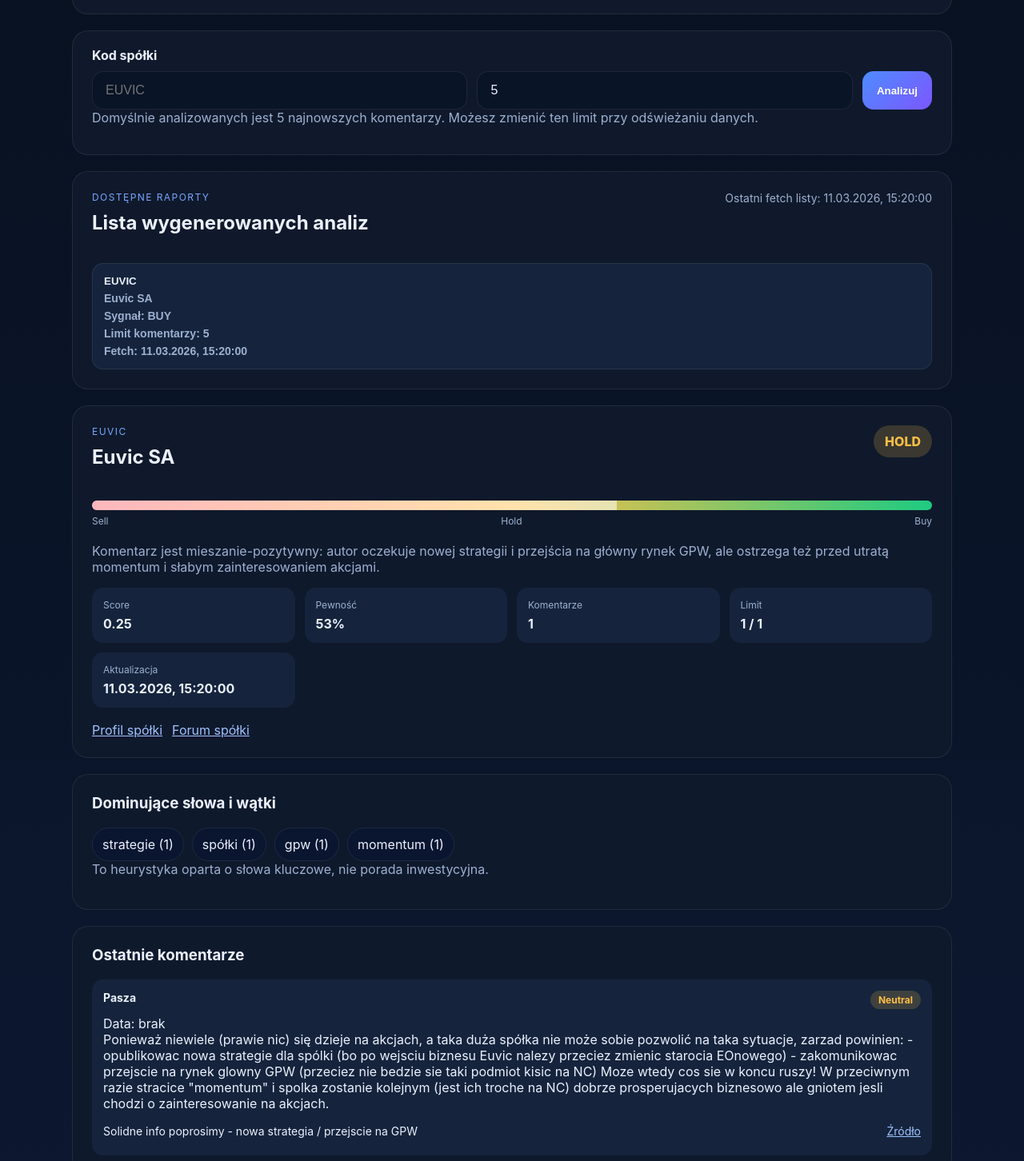
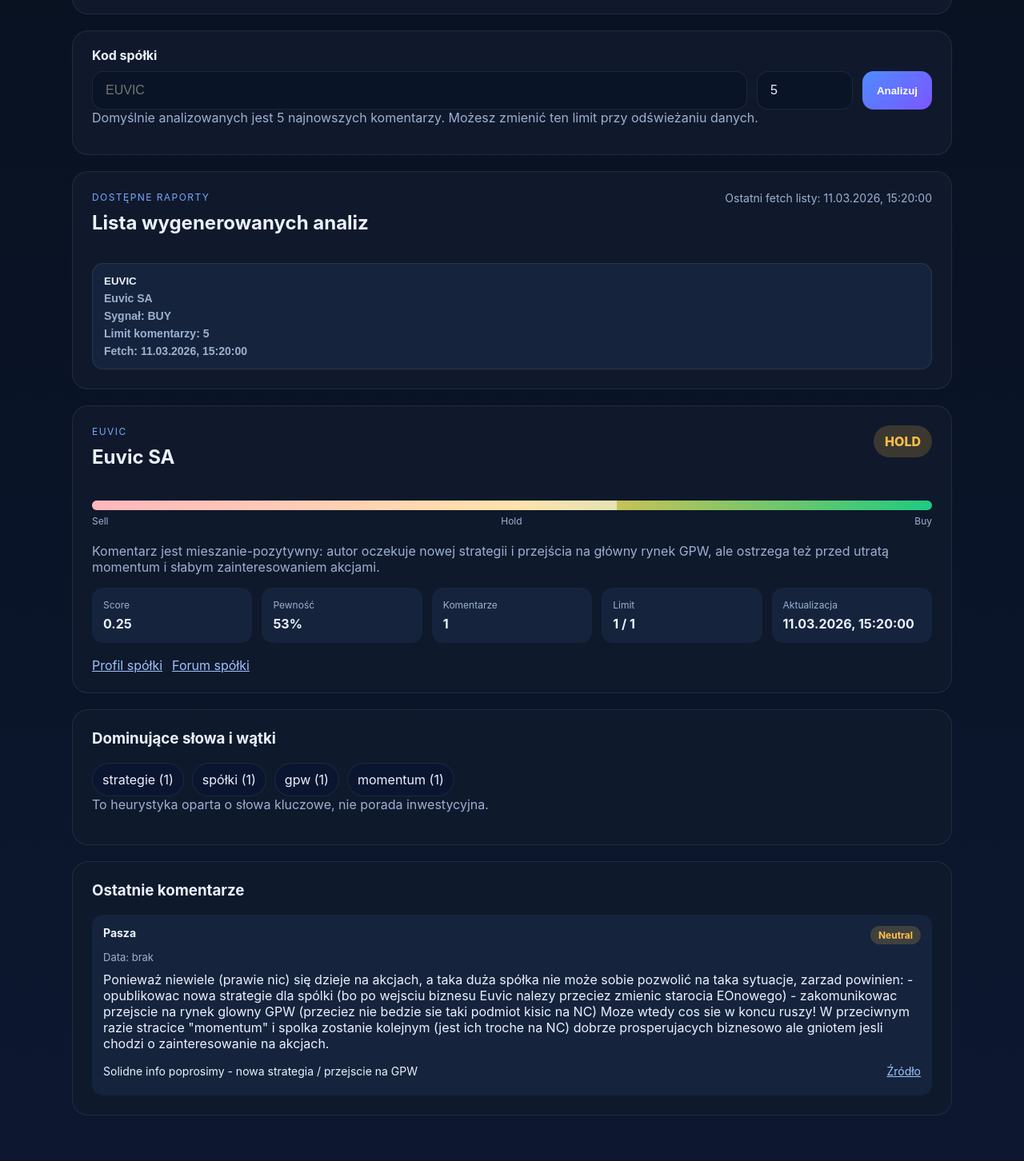
Before and after one commit to 110kc3/bankier-street-bets, a website: page index.html in a window 1280 px wide. Shown: the part 209-1661 px from the top of the page at 80% size. Drawn offline with Linux system fonts and the light colour scheme.

Commit message:
style: improve comment limit input and metadata layout

```diff
--- a/styles.css
+++ b/styles.css
@@ -40,6 +40,8 @@ input {
   flex: 1; background: #091426; color: var(--text); border: 1px solid var(--border);
   border-radius: 14px; padding: 14px 16px; font-size: 16px; text-transform: uppercase;
 }
+#comment-limit-input { flex: 0 0 120px; }
+.comment-meta { color: var(--muted); font-size: 13px; margin-bottom: 10px; }
 button {
   border: 0; border-radius: 14px; padding: 14px 18px; font-weight: 700; cursor: pointer;
   background: linear-gradient(135deg, #4e8cff, #7c56ff); color: white;
@@ -56,7 +58,7 @@ button {
 .meter-fill { height: 100%; background: rgba(255,255,255,0.55); width: 50%; mix-blend-mode: screen; }
 .meter-wrap { margin: 20px 0; }
 .meter-labels { display: flex; justify-content: space-between; color: var(--muted); font-size: 12px; margin-top: 6px; }
-.meta-grid { display: grid; grid-template-columns: repeat(4, 1fr); gap: 12px; }
+.meta-grid { display: grid; grid-template-columns: repeat(5, 1fr); gap: 12px; }
 .meta-grid div, .comment { background: var(--panel-2); border-radius: 14px; padding: 14px; }
 dt { color: var(--muted); font-size: 12px; margin-bottom: 6px; }
 dd { margin: 0; font-weight: 700; }
@@ -75,4 +77,5 @@ a { color: #9fc2ff; }
 @media (max-width: 800px) {
   .search-row, .summary-head { flex-direction: column; }
   .meta-grid { grid-template-columns: repeat(2, 1fr); }
+  #comment-limit-input { flex: 1 1 auto; }
 }
```
